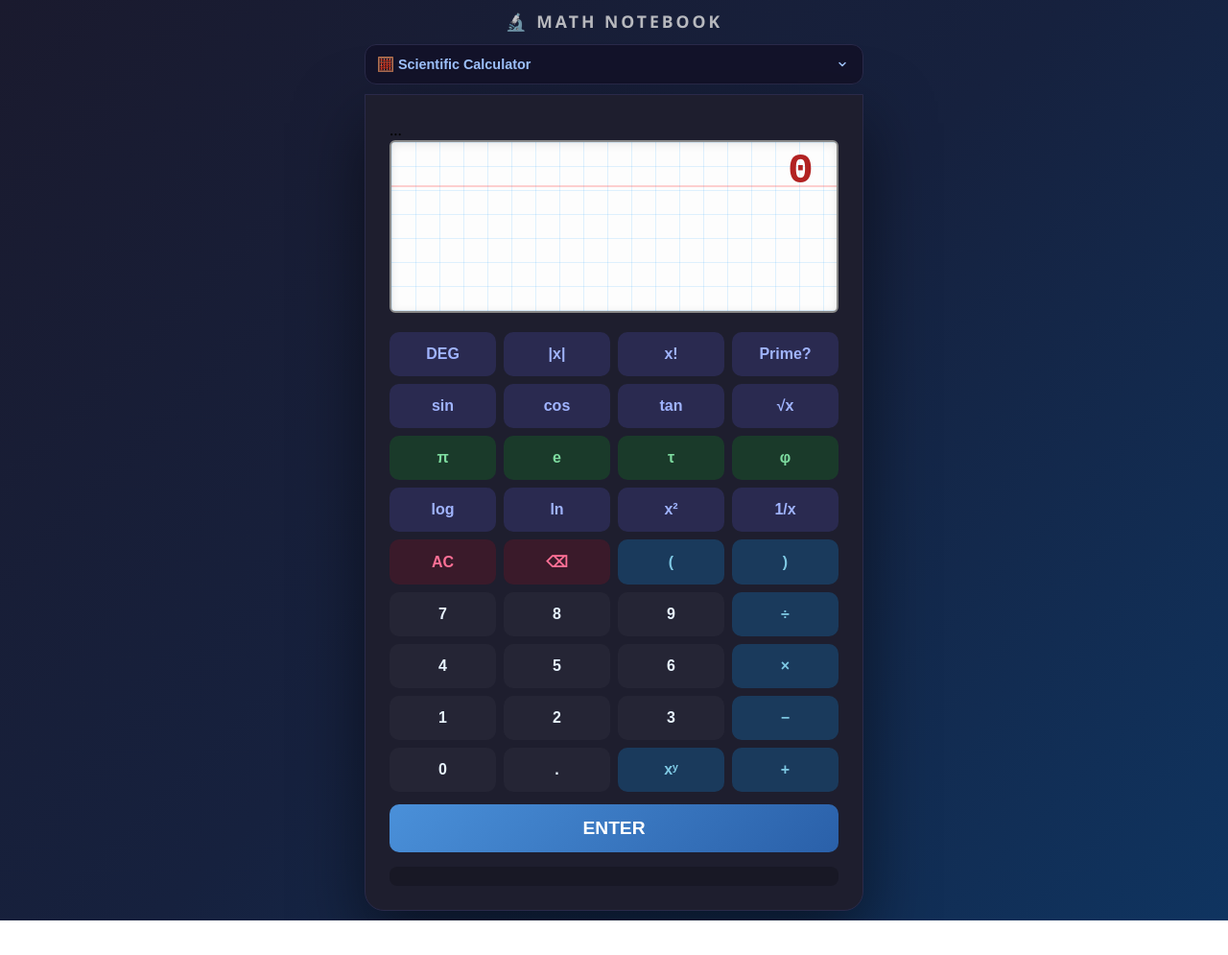
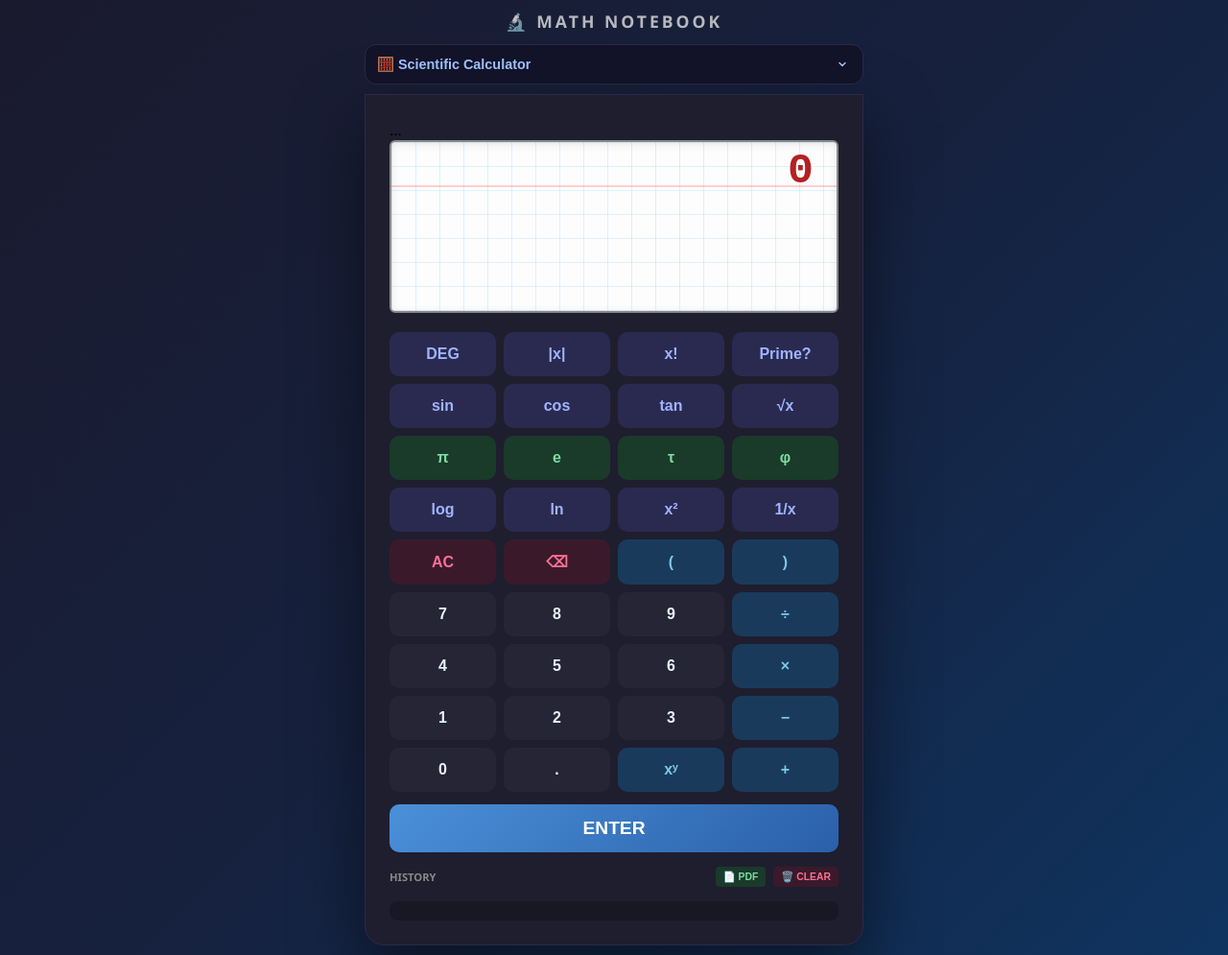
Before and after one commit to DieterReicelt/Aidan-Calculator, a plain HTML site: page index.html in a window 1280 px wide. Shown: the whole page at 96% size. Before the commit the page ends 959 px from the top, so only its background shows below. Drawn offline with Linux system fonts and the light colour scheme.

Commit message:
Add Save to PDF and Clear History buttons to Scientific Calculator

```diff
--- a/index.html
+++ b/index.html
@@ -157,6 +157,13 @@
       .calculator { border: none !important; box-shadow: none !important; width: 100% !important; background: white !important; }
       .display { border: 1px solid #ccc !important; -webkit-print-color-adjust: exact; min-height: 400px; }
       .lesson-box { display: block !important; border: 1px solid #ddd !important; }
+
+      body.print-history-only * { visibility: hidden; }
+      body.print-history-only .history-panel,
+      body.print-history-only .history-panel * { visibility: visible; }
+      body.print-history-only .history-panel {
+        position: absolute; left: 0; top: 0; width: 100%; max-height: none; background: white;
+      }
     }
   </style>
 </head>
@@ -275,6 +282,13 @@
         <button class="btn-op" onclick="insertChar('^')">xʸ</button>
         <button class="btn-op" onclick="insertChar('+')">+</button>
         <button class="btn-eq" onclick="calculateSci()" style="grid-column: span 4; margin-top:5px; font-size:1.2rem;">ENTER</button>
+      </div>
+      <div style="display: flex; justify-content: space-between; align-items: center; margin-top: 15px;">
+        <div style="font-size: 0.7rem; color: #888; text-transform: uppercase; font-weight: 700;">History</div>
+        <div style="display: flex; gap: 8px;">
+          <button onclick="saveHistoryPDF()" style="background: var(--btn-special-bg); color: var(--btn-special-text); border: none; padding: 4px 8px; border-radius: 4px; font-size: 0.65rem; cursor: pointer; font-weight: 700;">📄 PDF</button>
+          <button onclick="clearSciHistory()" style="background: var(--btn-clear-bg); color: var(--btn-clear-text); border: none; padding: 4px 8px; border-radius: 4px; font-size: 0.65rem; cursor: pointer; font-weight: 700;">🗑️ CLEAR</button>
+        </div>
       </div>
       <div class="history-panel" id="sci-history"></div>
     </div>
@@ -630,6 +644,24 @@
       updateSciHistory();
     }
     function updateSciHistory() { document.getElementById('sci-history').innerHTML = sciHistory.map(i => `<div class="history-item">${i.e} = <strong>${i.r}</strong></div>`).join(''); }
+
+    function clearSciHistory() {
+      if (confirm("Clear all calculation history?")) {
+        sciHistory = [];
+        localStorage.removeItem('sciHistory');
+        updateSciHistory();
+      }
+    }
+
+    function saveHistoryPDF() {
+      if (sciHistory.length === 0) {
+        alert("History is empty!");
+        return;
+      }
+      document.body.classList.add('print-history-only');
+      window.print();
+      document.body.classList.remove('print-history-only');
+    }
 
     // --- FRACTION LOGIC ---
     let fracOp = '+';
```
